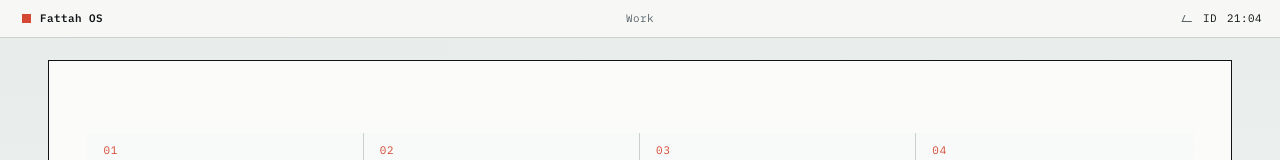
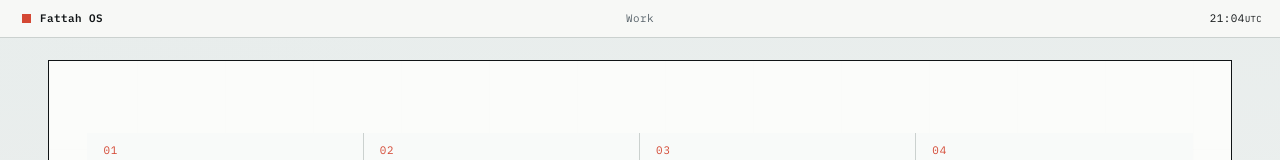
Before and after one commit to fattah247/fattah-portfolio, a Next.js app: page /case/iyup in a window 1280 px wide. Shown: the top 160 px of the page. Built offline with nearby package versions, Linux system fonts and the light colour scheme.

Commit message:
Show UTC offset in the system clock

```diff
--- a/components/system-shell.tsx
+++ b/components/system-shell.tsx
@@ -33,7 +33,7 @@ export function SystemShell() {
   const pathname = usePathname();
   const router = useRouter();
   const workspace = useWorkspaceManager();
-  const [clock, setClock] = useState("--:--");
+  const [clock, setClock] = useState({ time: "--:--", utc: "UTC" });
   const runningApps = useMemo(
     () => workspace.recentApps.filter((app) => workspace.isAppOpen(app)),
     [workspace],
@@ -41,7 +41,23 @@ export function SystemShell() {
   const activeEntry = apps.find((app) => app.id === workspace.activeApp);
 
   useEffect(() => {
-    const update = () => setClock(new Intl.DateTimeFormat("en-GB", { hour: "2-digit", minute: "2-digit" }).format(new Date()));
+    const update = () => {
+      const now = new Date();
+      const time = new Intl.DateTimeFormat("en-GB", {
+        hour: "2-digit",
+        hourCycle: "h23",
+        minute: "2-digit",
+      }).format(now);
+      const offsetMinutes = -now.getTimezoneOffset();
+      const sign = offsetMinutes >= 0 ? "+" : "−";
+      const hours = Math.floor(Math.abs(offsetMinutes) / 60);
+      const minutes = Math.abs(offsetMinutes) % 60;
+      const utc = offsetMinutes === 0
+        ? "UTC"
+        : `UTC${sign}${hours}${minutes ? `:${String(minutes).padStart(2, "0")}` : ""}`;
+
+      setClock({ time, utc });
+    };
     update();
     const timer = window.setInterval(update, 30_000);
     return () => window.clearInterval(timer);
@@ -78,10 +94,11 @@ export function SystemShell() {
         <div className="system-active-app" aria-live="polite">
           {workspace.surface === "home" ? "Desktop" : workspace.surface === "recents" ? "Application overview" : activeEntry?.label ?? "Desktop"}
         </div>
-        <div className="system-status" aria-label={`Local time ${clock}`}>
-          <span className="system-network" aria-hidden="true" />
-          <span>ID</span>
-          <time>{clock}</time>
+        <div className="system-status" aria-label={`Local time ${clock.time}, ${clock.utc}`}>
+          <time>
+            <span>{clock.time}</span>
+            <small>{clock.utc}</small>
+          </time>
         </div>
       </header>
 
```
